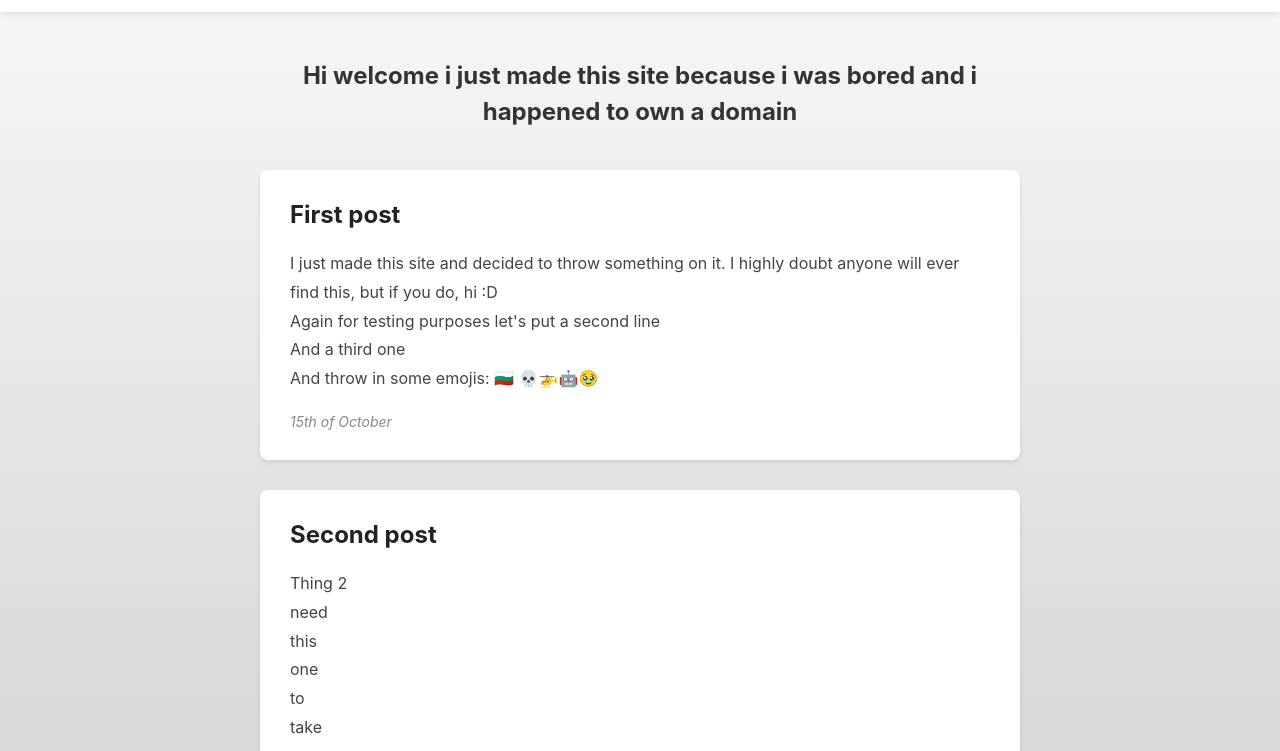
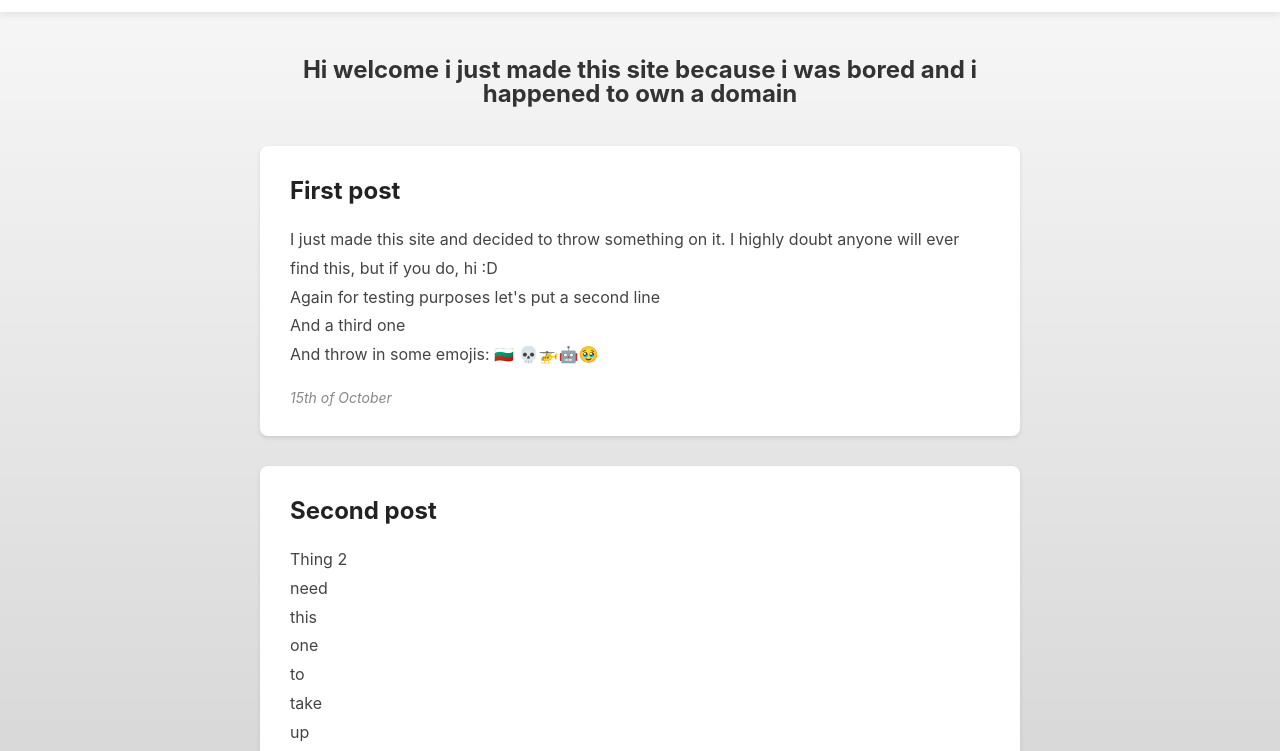
Before and after one commit to RousevGH/rousev.com, a plain HTML site: page index.html in a window 1280 px wide. Shown: the part 42-793 px from the top of the page. Drawn offline with Linux system fonts and the light colour scheme; no server answers.

Commit message:
Update index.html

```diff
--- a/index.html
+++ b/index.html
@@ -73,7 +73,7 @@
         .welcome {
             font-size: 24px;
             margin-bottom: 40px;
-            line-height: 1.5;
+            line-height: 1.0;
             text-align: center;
             font-weight: 700;
         }
```
